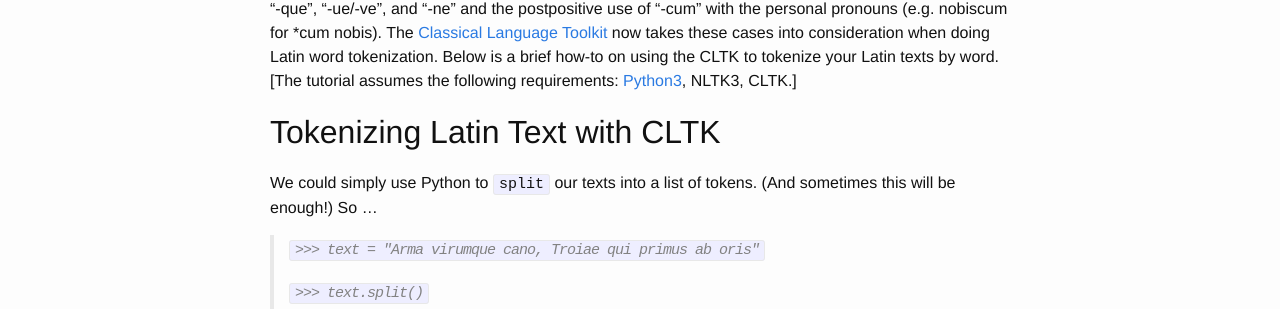
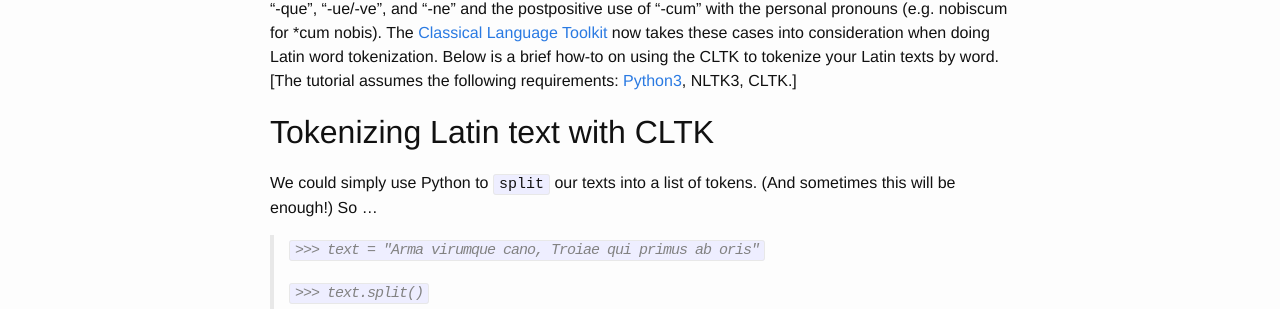
Before and after one commit to cltk/cltk.github.io, a Jekyll site: the page built from _posts/2015-08-02-tokenizing-latin-text.markdown, in a window 1280 px wide. Shown: the part 523-832 px from the top of the page. Built offline with Jekyll 4.4.1, drawn with Linux system fonts in a browser that asks for light colours.

Commit message:
make char lower case

```diff
--- a/_posts/2015-08-02-tokenizing-latin-text.markdown
+++ b/_posts/2015-08-02-tokenizing-latin-text.markdown
@@ -12,7 +12,7 @@ One of the first tasks necessary in any text analysis projects is [tokenization]
 
 There are four important cases in which Latin word tokenization demands special attention: the enclictics “-que”, “-ue/-ve”, and “-ne” and the postpositive use of “-cum” with the personal pronouns (e.g. nobiscum for *cum nobis). The [Classical Language Toolkit](https://github.com/kylepjohnson/cltk) now takes these cases into consideration when doing Latin word tokenization. Below is a brief how-to on using the CLTK to tokenize your Latin texts by word. [The tutorial assumes the following requirements: [Python3](https://www.python.org/download/releases/3.0/), NLTK3, CLTK.]
 
-## Tokenizing Latin Text with CLTK
+## Tokenizing Latin text with CLTK
 We could simply use Python to `split` our texts into a list of tokens. (And sometimes this will be enough!) So …
 
 > `>>> text = "Arma virumque cano, Troiae qui primus ab oris"`
```
